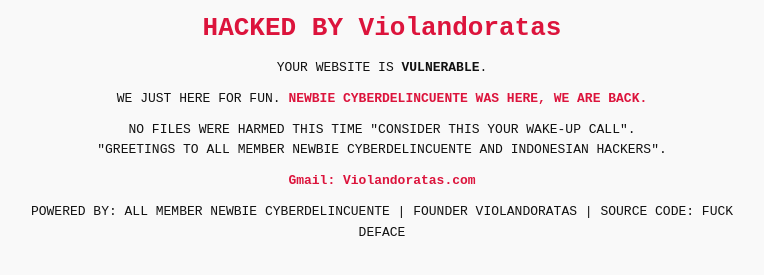
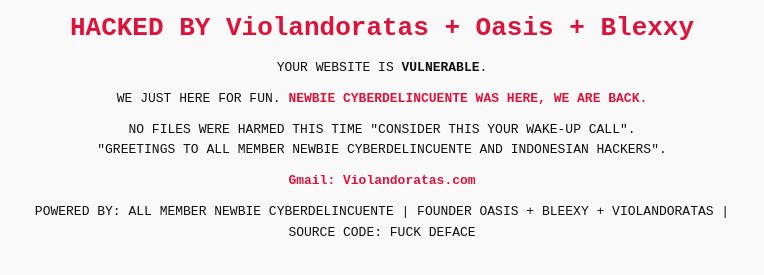
Before and after one commit to violandoratas3/deface, a plain HTML site: page index.html in a window 1280 px wide. Shown: the part 231-506 px from the top of the page, without its empty margins (258-1022 px from the left). Drawn offline with Linux system fonts and the light colour scheme.

Commit message:
Update title and footer information in index.html

```diff
--- a/index.html
+++ b/index.html
@@ -3,7 +3,7 @@
 <head>
   <meta charset="UTF-8" />
   <meta name="viewport" content="width=device-width, initial-scale=1.0"/>
-  <title>HACKED BY VIOLANDORATAS</title>
+  <title>HACKED BY STEALHSQUAD</title>
   <link rel="icon" href="https://i.ibb.co/gMRx21Hj/NCS.png" type="image/x-icon" />
   <style>
     * {
@@ -101,7 +101,7 @@
     <div class="skull">
       <img src="https://i.ibb.co/gMRx21Hj/NCS.png" alt="NCS Logo" />
     </div>
-    <h1>HACKED BY Violandoratas</h1>
+    <h1>HACKED BY Violandoratas + Oasis + Blexxy</h1>
     <p>
       YOUR WEBSITE IS <strong>VULNERABLE</strong>.
     </p>
@@ -116,7 +116,7 @@
       <a href="mailto:offcncs@gmail.com" class="mylink">Gmail: Violandoratas.com</a>
     </p>
     <p>
-      POWERED BY: ALL MEMBER NEWBIE CYBERDELINCUENTE | FOUNDER VIOLANDORATAS | SOURCE CODE: FUCK DEFACE
+      POWERED BY: ALL MEMBER NEWBIE CYBERDELINCUENTE | FOUNDER OASIS + BLEEXY + VIOLANDORATAS | SOURCE CODE: FUCK DEFACE
     </p>
   </div>
 
```
